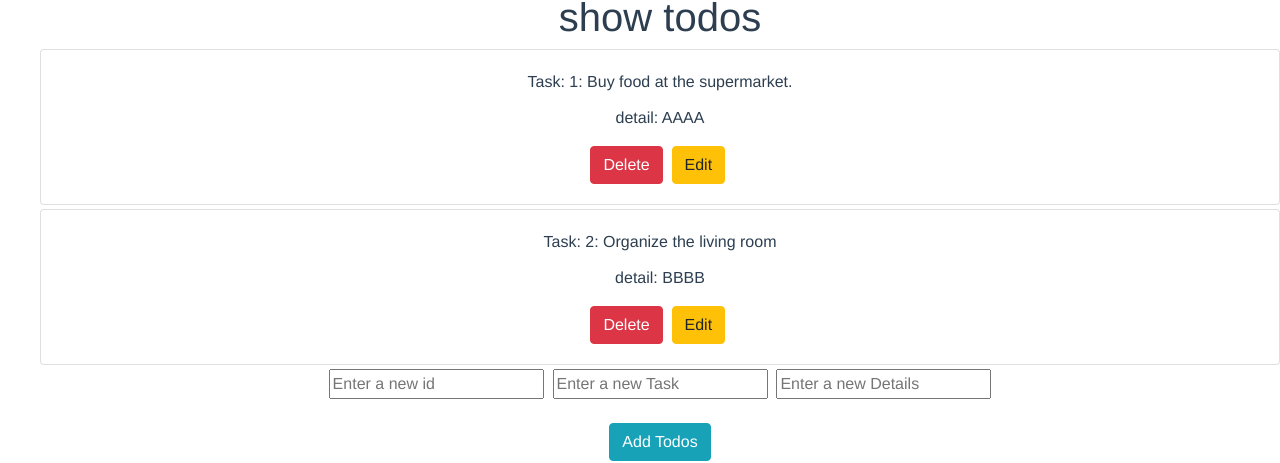
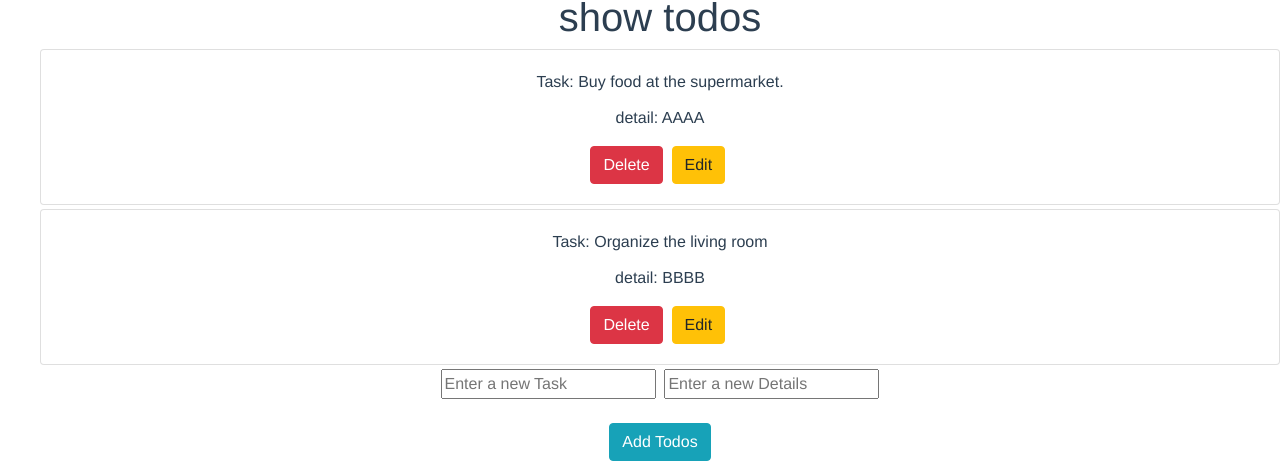
Before and after one commit to wrnithzs/todo2-store, a Vue app: page / in a window 1280 px wide. Shown: the part 391-854 px from the top of the page. Built offline with nearby package versions, Linux system fonts and the light colour scheme.

Commit message:
:construction:  stuck edit function

```diff
--- a/src/components/EditTodo.vue
+++ b/src/components/EditTodo.vue
@@ -2,15 +2,15 @@
   <div>
     <div class="form-group">
       <label>Input Todo</label>
-      <input v-model="todo.task" @click="createError = false" type="text" class="form-control" />
+      <input v-model="edittodo.task" click="createError = false" type="text" class="form-control" />
       <small class="form-text text-muted">Required*</small>
     </div>
     <div class="form-group">
       <label>Description</label>
-      <input v-model="todo.detail" type="text" class="form-control" />
+      <input v-model="edittodo.detail" type="text" class="form-control" />
     </div>
     <button class="btn btn-primary" >Cancel</button>&nbsp;
-    <button class="btn btn-primary" @click="save">Save</button>
+    <button class="btn btn-primary" @click="save()">Save</button>
   </div>
 </template>
 
@@ -19,11 +19,15 @@ import { mapActions, mapGetters } from 'vuex'
 export default {
   name: 'Edit',
   mounted () {
+    const T = this
+    T.editindex = this.$route.params.id
+    T.edittodo.task = this.$route.params.task
+    T.edittodo.detail = this.$route.params.detail
   },
   data () {
     return {
-      todo: {
-        id: '',
+      editindex: undefined,
+      edittodo: {
         task: '',
         detail: ''
       }
@@ -40,13 +44,15 @@ export default {
       editTodo: 'editTodo'
     }),
     save () {
-      this.editTodo(this.todo)
-      this.newID++
-      this.todo = {
-        id: '',
+      console.log(this.edittodo)
+      console.log('index:' + this.editindex)
+      this.editTodo(this.editindex, this.edittodo)
+      this.edittodo = {
         task: '',
         detail: ''
       }
+      this.editindex = null
+      this.$router.push({ path: '/' })
     }
   }
 }
--- a/src/components/TodoList.vue
+++ b/src/components/TodoList.vue
@@ -5,7 +5,7 @@
       <h1>show todos</h1>
       <li v-for=" (todo, index) in allTodos" :key="index" class="card mb-1">
         <div class="card-body">
-          <p class="card-title">Task: {{todo.id}}: {{todo.task}}</p>
+          <p class="card-title">Task: {{todo.task}}</p>
           <p class="card-text">detail: {{todo.detail}}</p>
           <div class="row-center">
             <div class="col-auto-mr-auto">
@@ -15,21 +15,20 @@
                 type="button"
                 class="btn btn-danger"
               >Delete</button>&nbsp;
-              <button
+              <!-- <button
                 v-on:click="edit(index)"
                 type="button"
                 class="btn btn-warning"
-              >Edit</button>&nbsp;
+              >Edit</button>&nbsp; -->
               <!-- button in list end -->
-             <!-- <router-link :to="{name: 'Edit', params: { id: index} }"
-              class="btn btn-warning" >Edit</router-link>&nbsp; -->
+             <router-link :to="{name: 'Edit', params: { id: index, task: todo.task, detail: todo.detail} }"
+              class="btn btn-warning" >Edit</router-link>&nbsp;
             </div>
           </div>
         </div>
       </li>
     </div>
       <div v-if="showAddInput">
-      <input  type="text" placeholder="Enter a new id" v-model="todo.id"  />&nbsp;
       <input  type="text" placeholder="Enter a new Task" v-model="todo.task"  />&nbsp;
       <input  type="text" placeholder="Enter a new Details" v-model="todo.detail"  /><br><br>
       <button class="btn btn-info" @click="save">Add Todos</button>
@@ -38,7 +37,7 @@
     </ul>
     <!-- out of list  add new todo-->
         <!-- edit section -->
-        <div v-if="showEdit">
+        <!-- <div v-if="showEdit">
         <div class="form-group">
           <label > Edit Input ID</label>
           <input type="text" v-model="edittodo.id" class="form-control" />
@@ -54,7 +53,7 @@
           type="button"
           class="btn btn-primary"
         >Save Edit</button>
-      </div>
+      </div> -->
   </div>
 </template>
 
@@ -65,12 +64,10 @@ export default {
   data () {
     return {
       todo: {
-        id: '',
         task: '',
         detail: ''
       },
       edittodo: {
-        id: '',
         task: '',
         detail: ''
       },
@@ -103,19 +100,19 @@ export default {
       }
     },
     edit (index) {
-      const todo = this.allTodos[index]
+      const todo = this.todo[index]
       this.edittodo = todo
       this.editIndex = index
       this.showEdit = true
       this.showTodolist = true
       this.showAddInput = false
       console.log('index:' + this.editIndex)
-      console.log(this.edittodo)
+      // console.log(this.edittodo)
     },
     update () {
       if (this.editIndex !== undefined) {
         console.log('updateindex:' + this.editIndex)
-        this.editTodo(this.edittodo, this.editIndex)
+        this.editTodo(this.editIndex)
       }
       this.showTodolist = true
       this.showEdit = false
--- a/src/router/index.js
+++ b/src/router/index.js
@@ -19,7 +19,7 @@ const routes = [
     component: () => import(/* webpackChunkName: "about" */ '../views/About.vue')
   },
   {
-    path: '/edit/:id',
+    path: '/edit/:id/:task/:detail',
     name: 'Edit',
     component: Edit
   }
--- a/src/store/index.js
+++ b/src/store/index.js
@@ -7,12 +7,10 @@ export default new Vuex.Store({
   state: {
     todos: [
       {
-        id: 1,
         task: 'Buy food at the supermarket.',
         detail: 'AAAA'
       },
       {
-        id: 2,
         task: 'Organize the living room',
         detail: 'BBBB'
       }
@@ -24,26 +22,26 @@ export default new Vuex.Store({
   //   }
   // },
   mutations: {
-    'ADD_TODO' (state, todo) {
+    'ADD_TODO' (state, payload) {
       // var newTodo = {
       //   id: todo.id,
       //   task: todo.task,
       //   detail: todo.detail
       // }
-      state.todos.push(todo)
+      state.todos.push(payload)
     },
     'DELETE_TODO' (state, index) {
       state.todos.splice(index, 1)
       console.log(index)
     },
-    'EDIT_TODO' (state, edittodo, index) {
-      state.todos[index] = edittodo
-      console.log('store edit')
+    'EDIT_TODO' (state, editindex, edittodo) {
+      // console.log(state.todos[editindex])
+      console.log('store index' + editindex)
       console.log(edittodo)
+      // state.todos[editindex] = edittodo
+      // state.todos.splice(editindex, 1, edittodo)
+      // console.log(state.todos[editindex])
     }
-    // 'LOAD_TODO' (state, todo) {
-    //   state.todos = todo
-    // }
 
   },
   // 'UPDATE_TODO' (state, payload) {
@@ -56,8 +54,8 @@ export default new Vuex.Store({
     deleteTodo ({ commit }, index) {
       commit('DELETE_TODO', index)
     },
-    editTodo ({ commit }, edittodo, index) {
-      commit('EDIT_TODO', edittodo, index)
+    editTodo ({ commit }, editindex, edittodo) {
+      commit('EDIT_TODO', editindex, edittodo)
     },
     uploadTodo ({ commit }, edittodo) {
       commit('UPLOAD_TODO', edittodo)
```
